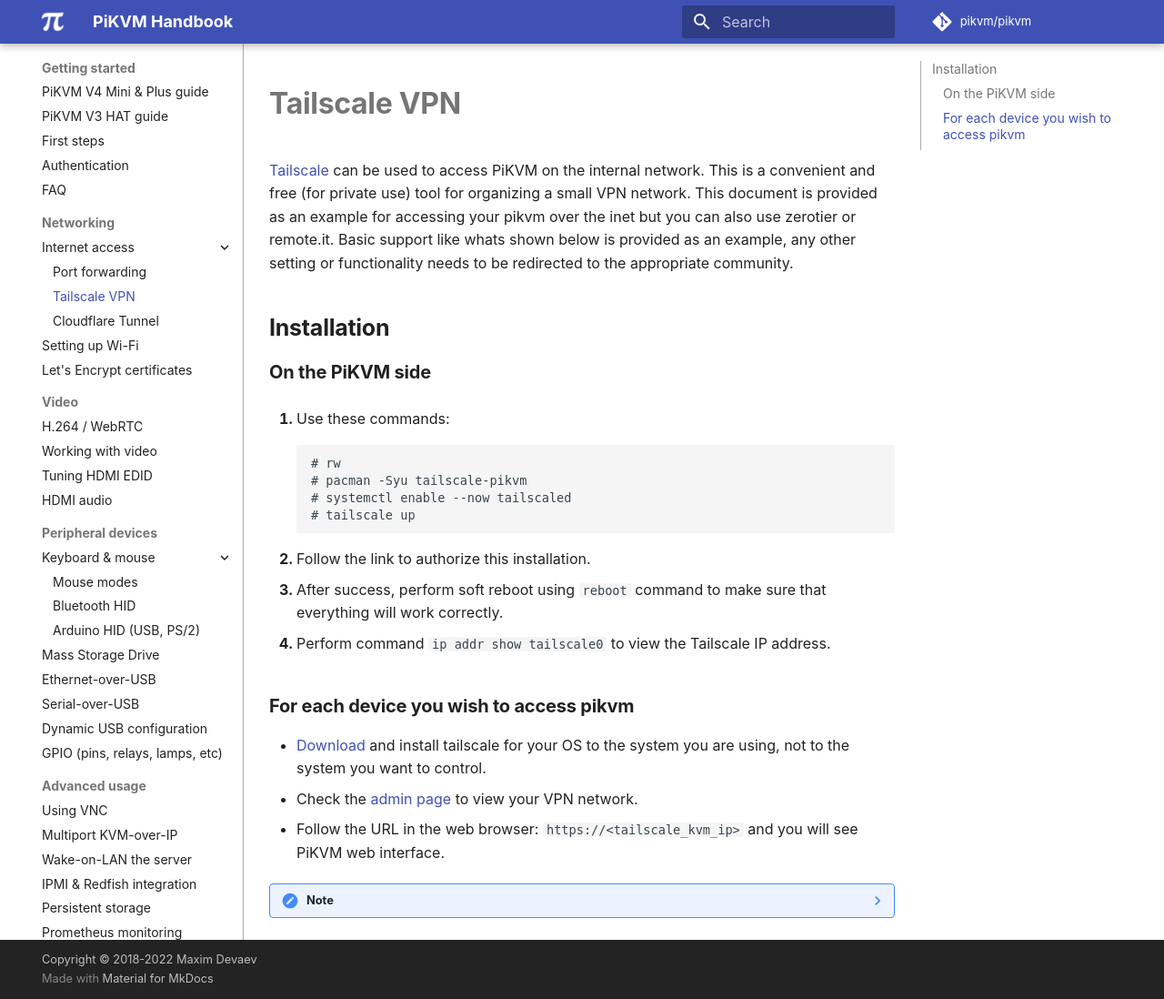
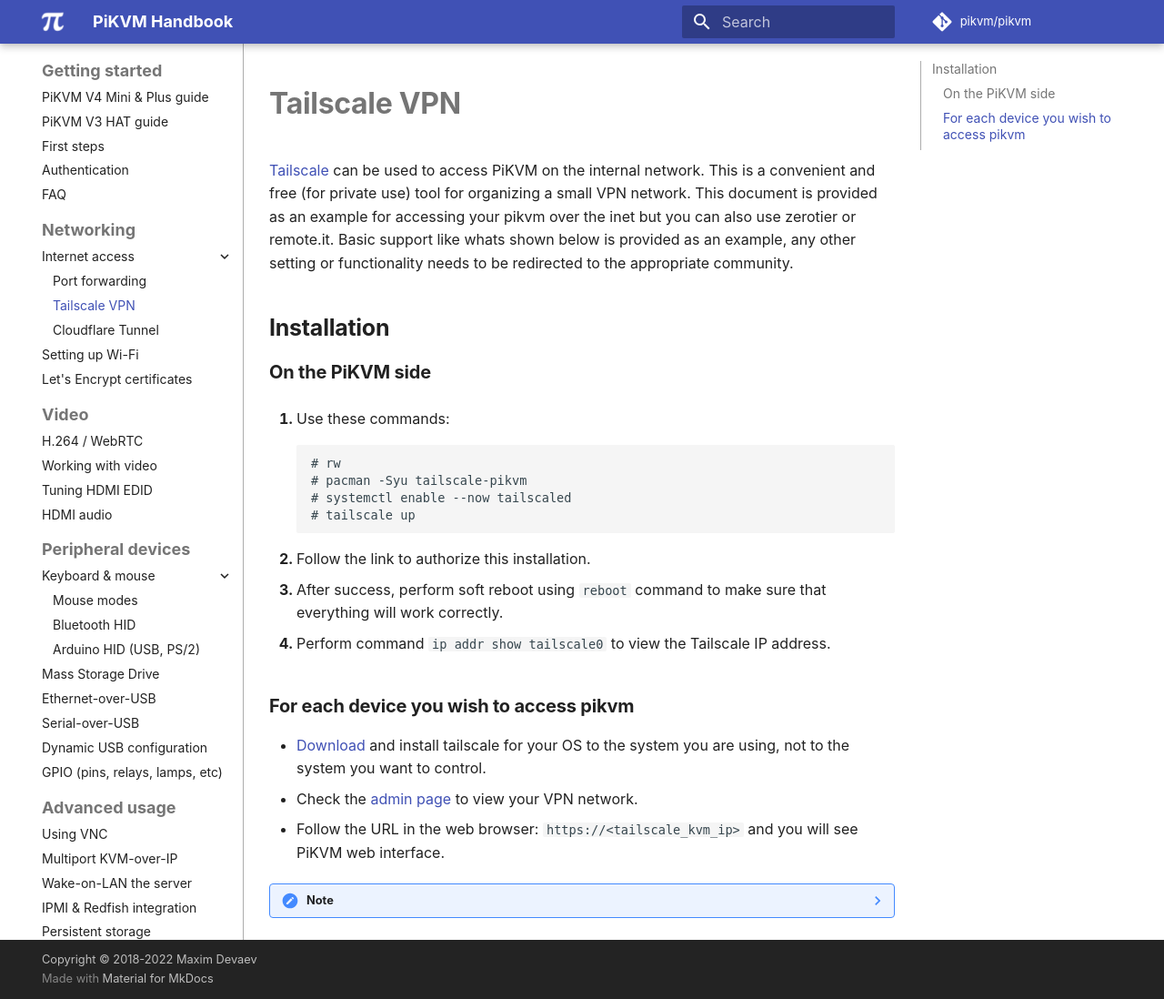
Before and after one commit to pikvm/pikvm, an MkDocs documentation site: the page built from docs/tailscale.md, in a window 1280 px wide and 1098 px high. Shown: the whole window at 91% size. Built offline with MkDocs 1.6.1 and Material for MkDocs 9.7.7, drawn with Linux system fonts in a browser that asks for light colours; some web fonts are replaced; comment, search, counter and statistics services are not loaded.

Commit message:
improved style

```diff
--- a/docs/_assets/user.css
+++ b/docs/_assets/user.css
@@ -1,6 +1,10 @@
 /*.md-header__button.md-logo img {
 	width: unset;
 }*/
+
+li.md-nav__item--section > label.md-nav__link {
+	font-size: large;
+}
 
 .md-main__inner {
 	margin-top: unset;
```
